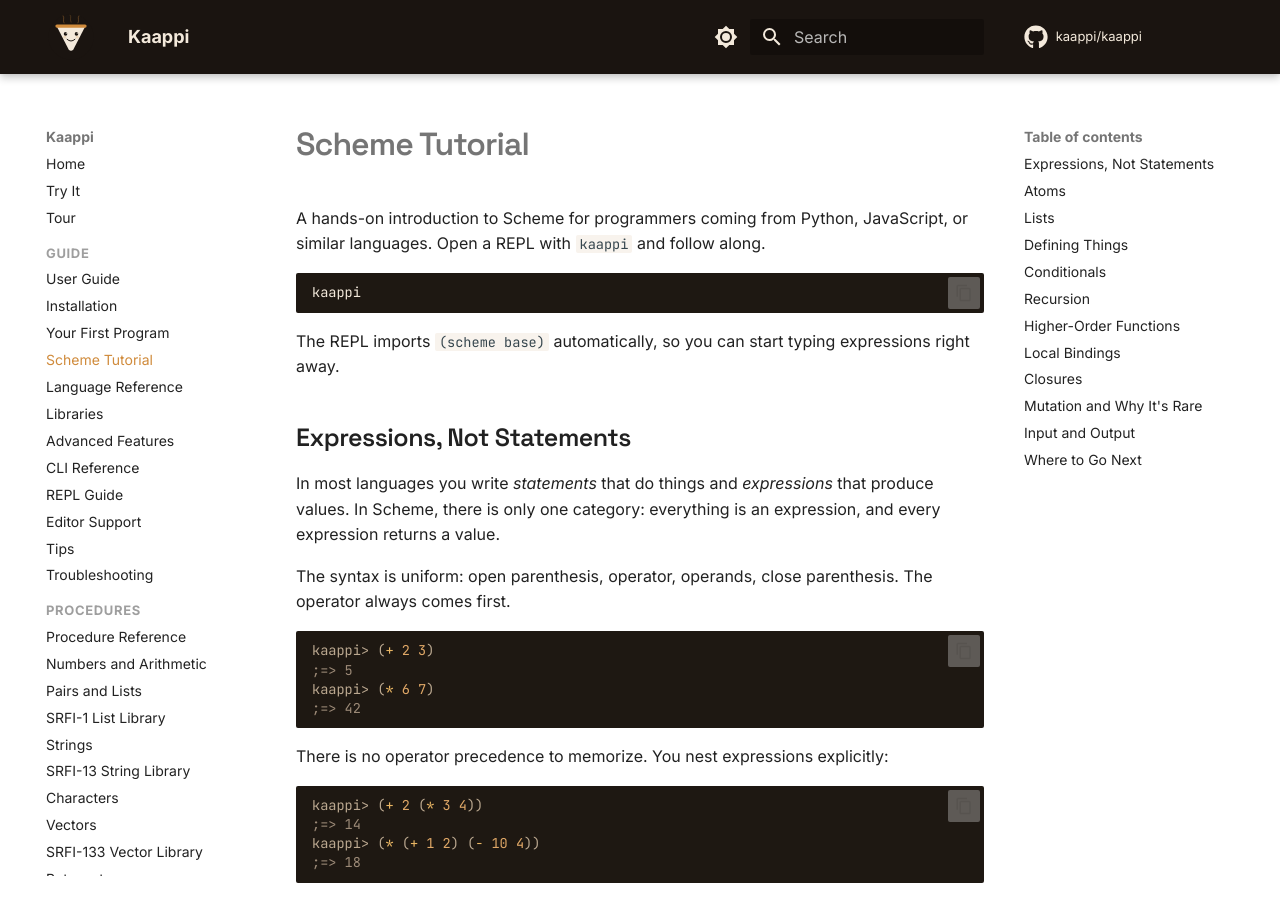
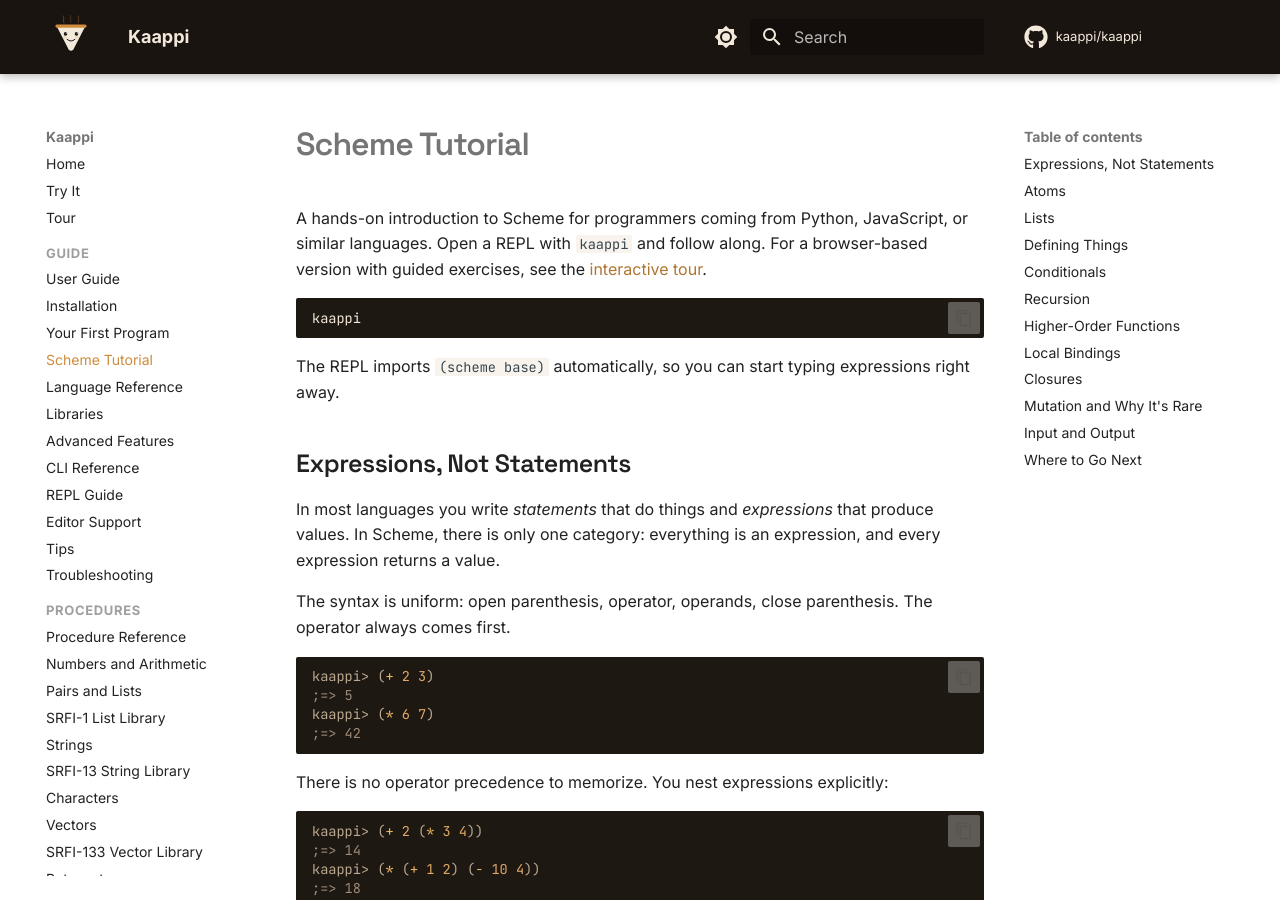
Before and after one commit to kaappi/kaappi.github.io, an MkDocs documentation site: the page built from docs/guide/tutorial.md, in a window 1280 px wide and 900 px high. Built offline with MkDocs 1.6.1 and Material for MkDocs 9.7.7, drawn with Linux system fonts in a browser that asks for light colours; comment, search, counter and statistics services are not loaded; some of the changed text lies outside the part shown.

Commit message:
Integrate playground and tour with the rest of the site
The playground and tour pages existed but were only reachable via the
top nav tabs. This weaves them into the landing page (hero CTA, code
examples section, doc cards grid, closer) and guide pages (index,
first-program admonition, tutorial intro and "Where to Go Next"), and
adds cross-links between the two interactive pages' toolbars.

Co-Authored-By: Claude Opus 4.6 (1M context) <noreply@anthropic.com>

````diff
--- a/docs/guide/tutorial.md
+++ b/docs/guide/tutorial.md
@@ -2,7 +2,8 @@
 
 A hands-on introduction to Scheme for programmers coming from Python,
 JavaScript, or similar languages. Open a REPL with `kaappi` and follow
-along.
+along. For a browser-based version with guided exercises, see the
+[interactive tour](../tour.md).
 
 ```bash
 kaappi
@@ -637,6 +638,8 @@ more to explore.
 - [Libraries](libraries.md) -- how to import SRFIs and write your own
   libraries
 - [Tips](tips.md) -- performance tips, common pitfalls, and REPL workflow
+- [Browser Playground](../playground.md) -- edit and run Scheme online
+  with example programs
 
 ---
 
--- a/overrides/home.html
+++ b/overrides/home.html
@@ -336,7 +336,7 @@
   }
 
   /* ================= DOC CARDS ================= */
-  .kp-docs { display: grid; grid-template-columns: repeat(2, 1fr); gap: 1rem; }
+  .kp-docs { display: grid; grid-template-columns: repeat(3, 1fr); gap: 1rem; }
   .kp-doc {
     display: flex; flex-direction: column; gap: .3rem;
     padding: 1.5rem; border: 1px solid var(--md-default-fg-color--lightest);
@@ -357,6 +357,9 @@
   .kp-closer .kp-ctas { margin-bottom: 0; }
 
   /* ================= RESPONSIVE ================= */
+  @media (max-width: 960px) {
+    .kp-docs { grid-template-columns: repeat(2, 1fr); }
+  }
   @media (max-width: 820px) {
     .kp-grid, .kp-examples, .kp-docs { grid-template-columns: 1fr; }
     .kp-proof { grid-template-columns: 1fr; gap: 1.6rem; }
@@ -428,6 +431,7 @@
 
       <div class="kp-ctas kp-reveal kp-d5">
         <a href="guide/" class="kp-btn kp-btn--primary">Get started</a>
+        <a href="playground/" class="kp-btn kp-btn--ghost">Try in browser</a>
         <a href="https://github.com/kaappi/kaappi" class="kp-btn kp-btn--ghost" target="_blank" rel="noopener">View source &rarr;</a>
       </div>
 
@@ -514,6 +518,7 @@
     <div class="kp-shead">
       <div class="kp-kicker">Taste it</div>
       <h2>Small forms, full language.</h2>
+      <p>Run these yourself in the <a href="playground/">browser playground</a> — no install needed.</p>
     </div>
     <div class="kp-examples">
       <div class="kp-panel">
@@ -563,6 +568,18 @@
         <p>Installation, REPL features, the language tutorial, and the command-line reference.</p>
         <span class="kp-doc-go">Start here &rarr;</span>
       </a>
+      <a href="playground/" class="kp-doc">
+        <div class="kp-doc-idx">playground/</div>
+        <h3>Browser Playground</h3>
+        <p>Edit and run Scheme in the browser. WASM-powered, no install required.</p>
+        <span class="kp-doc-go">Open &rarr;</span>
+      </a>
+      <a href="tour/" class="kp-doc">
+        <div class="kp-doc-idx">tour/</div>
+        <h3>Interactive Tour</h3>
+        <p>12 guided lessons from expressions to macros, with live code and challenges.</p>
+        <span class="kp-doc-go">Start &rarr;</span>
+      </a>
       <a href="procedures/" class="kp-doc">
         <div class="kp-doc-idx">procedures/</div>
         <h3>Procedure Reference</h3>
@@ -590,6 +607,7 @@
       <a href="guide/installation/" class="kp-btn kp-btn--primary">Install Kaappi</a>
       <a href="https://github.com/kaappi/kaappi" class="kp-btn kp-btn--ghost" target="_blank" rel="noopener">Star on GitHub &rarr;</a>
     </div>
+    <p class="kp-cap">Or <a href="playground/">try it in the browser</a> first.</p>
   </div>
 </div>
 
--- a/overrides/playground.html
+++ b/overrides/playground.html
@@ -83,6 +83,17 @@
     font-size: .7rem;
     opacity: .6;
   }
+
+  .kp-play-link {
+    font-size: .78rem;
+    color: var(--kp-ash);
+    text-decoration: none;
+    border-bottom: 1px solid transparent;
+    transition: color .15s, border-color .15s;
+  }
+  .kp-play-link:hover { color: var(--kp-brass-2); border-bottom-color: var(--kp-brass); }
+  [data-md-color-scheme="default"] .kp-play-link { color: #8A7A6A; }
+  [data-md-color-scheme="default"] .kp-play-link:hover { color: #9A6520; border-bottom-color: #9A6520; }
 
   /* ---- Panels ---- */
   .kp-play-panels {
@@ -184,6 +195,7 @@
     </select>
     <span id="kp-status">Ready</span>
     <span class="kp-play-label">bytecode interpreter</span>
+    <a href="{{ base_url }}tour/" class="kp-play-link">Guided tour &rarr;</a>
   </div>
 
   <div class="kp-play-panels">
--- a/overrides/tour.html
+++ b/overrides/tour.html
@@ -71,8 +71,19 @@
   #kp-tour-run:disabled { opacity: .5; cursor: not-allowed; }
 
   #kp-tour-reset {
+  }
+
+  .kp-tour-link {
     margin-left: auto;
+    font-size: .78rem;
+    color: var(--kp-ash);
+    text-decoration: none;
+    border-bottom: 1px solid transparent;
+    transition: color .15s, border-color .15s;
   }
+  .kp-tour-link:hover { color: var(--kp-brass-2); border-bottom-color: var(--kp-brass); }
+  [data-md-color-scheme="default"] .kp-tour-link { color: #8A7A6A; }
+  [data-md-color-scheme="default"] .kp-tour-link:hover { color: #9A6520; border-bottom-color: #9A6520; }
 
   .kp-tour-title {
     color: var(--kp-crema);
@@ -237,6 +248,7 @@
   }
 
   @media (max-width: 820px) {
+    .kp-tour-link { display: none; }
     #kp-tour-menu-toggle { display: block; }
     .kp-tour-sidebar {
       position: fixed;
@@ -281,6 +293,7 @@
     <button id="kp-tour-next" title="Next lesson">&rarr;</button>
     <button id="kp-tour-run" title="Run (Ctrl+Enter)">&#9654; Run</button>
     <span id="kp-tour-status"></span>
+    <a href="{{ base_url }}playground/" class="kp-tour-link">Free playground &rarr;</a>
     <button id="kp-tour-reset" title="Reset code">Reset</button>
   </div>
 
````
Also changed, not shown: docs/guide/first-program.md (+5 -0 lines), docs/guide/index.md (+4 -0 lines).
